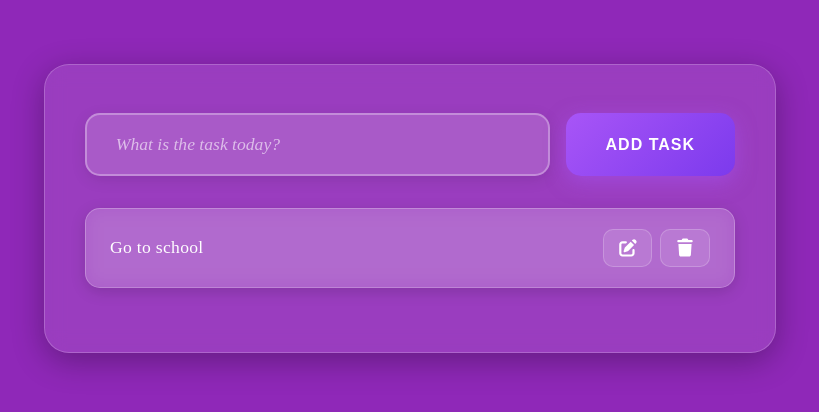
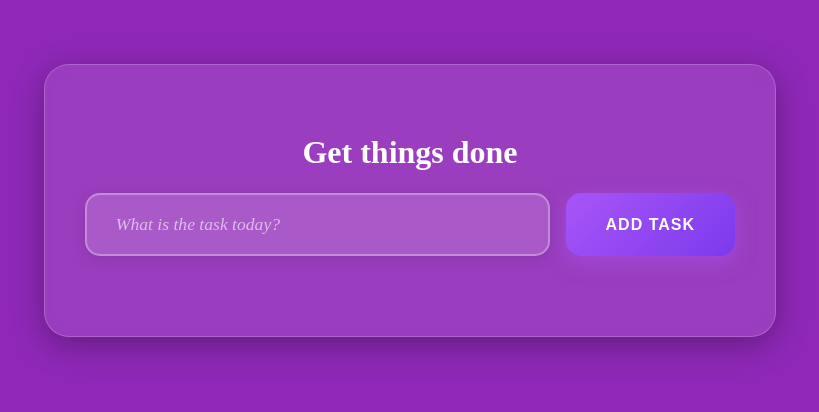
Before and after one commit to Betsy0505/react-todolist, a React (Create React App) app: page / in a window 1280 px wide. Shown: the top 412 px of the page, without its empty margins (230-1049 px from the left). Built offline with nearby package versions, Linux system fonts and the light colour scheme.

Commit message:
creating the functionality to add task into its own card ando show it below the list

```diff
--- a/src/components/Todo.js
+++ b/src/components/Todo.js
@@ -3,10 +3,10 @@ import { FontAwesomeIcon } from '@fortawesome/react-fontawesome'
 import { faPenToSquare } from '@fortawesome/free-solid-svg-icons'
 import { faTrash } from '@fortawesome/free-solid-svg-icons'
 
-export const Todo = () => {
+export const Todo = ({task}) => {
   return (
     <div className='Todo'>
-      <p>Go to school</p>
+      <p>{task.task}</p>
       <div className='Todo-icons'>
         <div className='icon-btn edit-btn'>
           <FontAwesomeIcon icon={faPenToSquare} />
--- a/src/components/TodoWrapper.js
+++ b/src/components/TodoWrapper.js
@@ -14,8 +14,11 @@ export const TodoWrapper = () => {
   }
   return (
     <div className="todo-wrapper">
+      <h1>Get things done</h1>
       <TodoForm addTodo={addTodo}/>
-      <Todo />
+      {todos.map((todo, index) => (
+        <Todo task={todo} key={index}/>
+      ))}
     </div>
   )
 }
```
